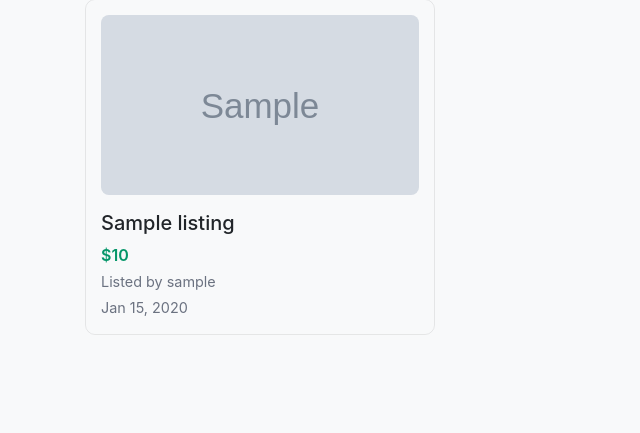
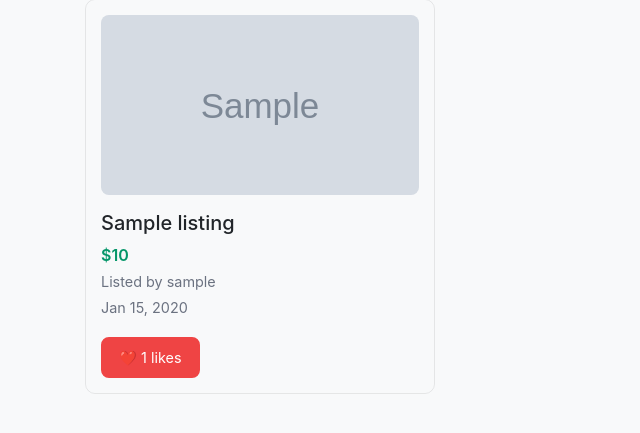
Before and after one commit to AbdulRahman-cy/E-Commerce-Web-Platform, a Django app: page / in a window 1280 px wide. Shown: the part 175-608 px from the top of the page, without its empty margins (0-640 px from the left). Run offline with Django 3.2, Linux system fonts and the light colour scheme; a user stored in the database is signed in; tables that the repository leaves empty hold one stand-in row (values such as "Sample post"); grey boxes marked "Sample" are stand-in pictures; some libraries are stand-ins or nearby versions.

Commit message:
Adding like button using AJAX

```diff
--- a/auctions/templates/auctions/index.html
+++ b/auctions/templates/auctions/index.html
@@ -32,6 +32,32 @@
     font-size: 0.9rem;
     color: #6b7280;
 }
+
+/* Like button styles */
+.like-btn {
+    outline: none;
+    background: none;
+    border: 2px solid #e5e7eb;
+    border-radius: 8px;
+    padding: 8px 16px;
+    cursor: pointer;
+    transition: all 0.2s;
+    font-size: 0.9rem;
+    margin-top: 10px;
+}
+
+.like-btn:hover {
+    outline: none;
+    border-color: #ef4444;
+    color: #ef4444;
+}
+
+.like-btn.liked {
+    outline: none;
+    background: #ef4444;
+    border-color: #ef4444;
+    color: white;
+}
 </style>
 
 <h2 class="mb-4">Active listings</h2>
@@ -63,9 +89,17 @@
                     Listed by {{ listing.owner.username }}
                 </p>
 
-                <p class="meta mb-0">
+                <p class="meta mb-2">
                     {{ listing.created_at|date:"M d, Y" }}
                 </p>
+
+                {# Like button - check if current user has already liked this #}
+                <button class="like-btn {% if listing in liked_listings %}liked{% endif %}"
+                    data-listing-id="{{ listing.id }}">
+
+                    ❤️ <span class="like-count">{{ listing.likes.count }}</span>
+                    <span class="like-text"> likes </span>
+                </button>
 
             </div>
 
@@ -78,4 +112,62 @@
 
 </div>
 
+<script>
+
+    //Copied from django's docummentation
+    function getCookie(name){
+        let cookieValue = null;
+        if(document.cookie && document.cookie !== null){
+            const cookies = document.cookie.split(';');
+            for(let i = 0; i < cookies.length; i++){
+                const cookie = cookies[i].trim()
+                if(cookie.substring(0, name.length + 1) === (name + '=')){
+                    cookieValue = decodeURIComponent(cookie.substring(name.length + 1));
+                    return cookieValue;
+                    break;
+                }
+            }
+        }
+    }
+
+    document.addEventListener('DOMContentLoaded', function() {
+        document.querySelectorAll('.like-btn').forEach(function(button) {
+            button.addEventListener('click', async function(event){
+                event.preventDefault();
+                const listingId = button.dataset.listingId;
+
+                const csrftoken = getCookie('csrftoken');
+
+                try {
+                    const response = await fetch(`/listing/${listingId}/like/`, {
+                        method: 'POST',
+                        headers: {
+                            'X-CSRFToken': csrftoken,
+                            'Content-Type': 'application/json',
+                        },
+                        body: JSON.stringify({})
+                    });
+
+                    const data = await response.json();
+
+                    const likeCount = button.querySelector('.like-count');
+                    likeCount.textContent = data.count;
+
+                    if (data.liked) {
+                        button.classList.add('liked');
+                    } else {
+                        button.classList.remove('liked');
+            }
+                }
+                catch(error) {
+                    console.error('Error:', error);
+                    alert('Failed to update like');
+                }
+
+
+            });
+        });
+    });
+</script>
+
 {% endblock %}
--- a/auctions/urls.py
+++ b/auctions/urls.py
@@ -6,5 +6,7 @@ urlpatterns = [
     path("", views.index, name="index"),
     path("login", views.login_view, name="login"),
     path("logout", views.logout_view, name="logout"),
-    path("register", views.register, name="register")
+    path("register", views.register, name="register"),
+    path("listing/<int:listing_id>/like/", views.toggle_like, name="toggle_like")
+
 ]
--- a/auctions/views.py
+++ b/auctions/views.py
@@ -1,11 +1,10 @@
 from django.contrib.auth import authenticate, login, logout
 from django.db import IntegrityError
-from django.http import HttpResponse, HttpResponseRedirect
-from django.shortcuts import render
+from django.http import HttpResponse, HttpResponseRedirect, JsonResponse
+from django.shortcuts import render, get_object_or_404
 from django.urls import reverse
 from django.contrib.auth.decorators import login_required
-from .models import Listing
-from .models import User
+from .models import *
 
 
 def login_view(request):
@@ -57,11 +56,39 @@ def register(request):
     else:
         return render(request, "auctions/register.html")
 
+@login_required
 def index(request):
-    #fetch database listings
+
     listings = Listing.objects.filter(is_active=True)
+    user = request.user
+    user_likes = user.likes.all()
+    liked_listings = Listing.objects.filter(likes__in=user_likes)
 
 
     #return index.html
-    return render(request, "auctions/index.html",{
-                "listings": listings})
+    return render(request, "auctions/index.html", {
+                "listings": listings,
+                "liked_listings": liked_listings })
+
+@login_required
+def toggle_like(request, listing_id):
+
+    if request.method == "POST":
+        #I used .first() method to return single model instance
+        like = Like.objects.filter(listing_id=listing_id, user_id=request.user.id).first()
+        if like:
+            like.delete()
+
+            #This is a normal python variable
+            liked = False
+        else:
+            #I1-I need to imporve the code here using error message , Integrity error
+            Like.objects.create(user_id=request.user.id, listing_id=listing_id)
+            liked = True
+
+        like_count = Like.objects.filter(listing_id=listing_id).count()
+
+        return JsonResponse({
+        'liked': liked,
+        'count': like_count
+    })
```
